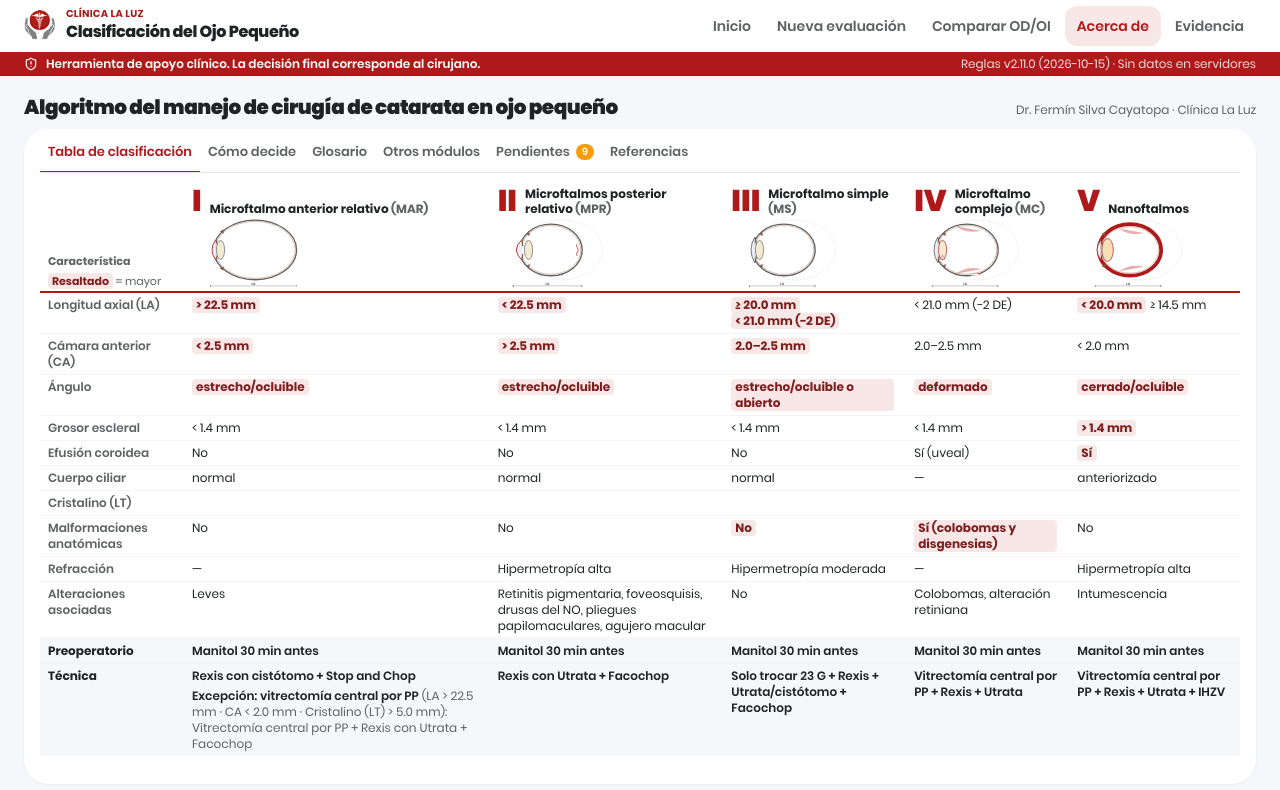
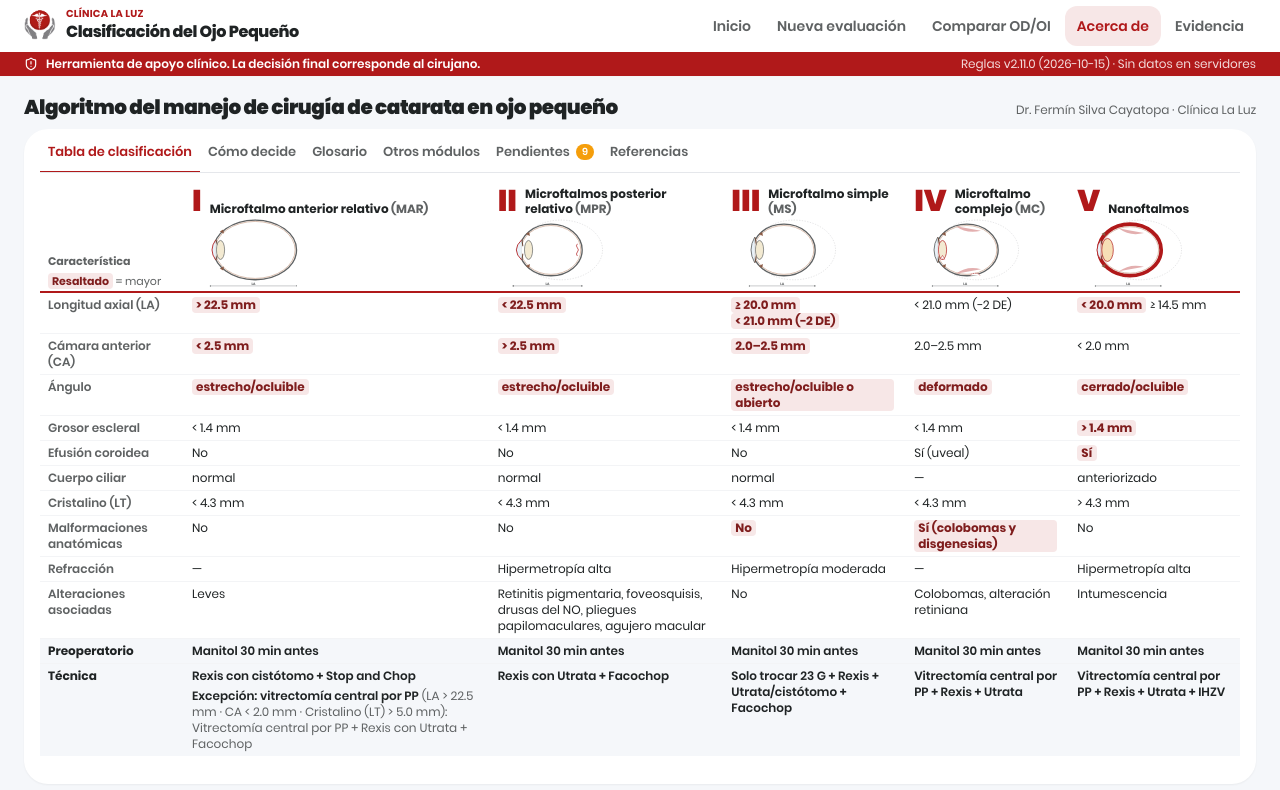
Before and after one commit to josueCayotopa/calculadora-ojo-peque-o, a React (Vite) app: page /acerca in a window 1280 px wide. Shown: the top 790 px of the page. Built offline with nearby package versions, Linux system fonts and the light colour scheme.

Commit message:
cambios en  la calculadora dee ojo

```diff
--- a/src/config/rules.json
+++ b/src/config/rules.json
@@ -11,7 +11,7 @@
       "sigla": "MAR",
       "nombre": "Microftalmo anterior relativo",
       "descripcion": "Longitud axial normal con segmento anterior pequeño. Alteraciones asociadas leves.",
-      "tabla": { "refraccion": "—", "alteracionesAsociadas": "Leves" },
+      "tabla": { "cristalino": "< 4.3 mm", "refraccion": "—", "alteracionesAsociadas": "Leves" },
       "criterios": [
         { "nivel": "mayor", "campo": "longitudAxial", "op": ">", "valor": 22.5 },
         { "nivel": "mayor", "campo": "acd", "op": "<", "valor": 2.5 },
@@ -41,7 +41,7 @@
       "sigla": "MPR",
       "nombre": "Microftalmos posterior relativo",
       "descripcion": "Segmento anterior de dimensiones normales con segmento posterior corto e hipermetropía alta.",
-      "tabla": { "refraccion": "Hipermetropía alta", "alteracionesAsociadas": "Retinitis pigmentaria, foveosquisis, drusas del NO, pliegues papilomaculares, agujero macular" },
+      "tabla": { "cristalino": "< 4.3 mm", "refraccion": "Hipermetropía alta", "alteracionesAsociadas": "Retinitis pigmentaria, foveosquisis, drusas del NO, pliegues papilomaculares, agujero macular" },
       "criterios": [
         { "nivel": "mayor", "campo": "acd", "op": ">", "valor": 2.5 },
         { "nivel": "mayor", "campo": "longitudAxial", "op": "<", "valor": 22.5 },
@@ -82,7 +82,7 @@
       "sigla": "MS",
       "nombre": "Microftalmo simple",
       "descripcion": "Ojo globalmente pequeño y estructuralmente proporcional, sin malformaciones.",
-      "tabla": { "refraccion": "Hipermetropía moderada", "alteracionesAsociadas": "No" },
+      "tabla": { "cristalino": "< 4.3 mm", "refraccion": "Hipermetropía moderada", "alteracionesAsociadas": "No" },
       "criterios": [
         { "nivel": "mayor", "campo": "longitudAxial", "op": ">=", "valor": 20.0 },
         { "nivel": "mayor", "campo": "longitudAxial", "op": "bajoDE", "nDE": 2, "opComparacion": "<", "valorRespaldo": 21.0 },
@@ -113,7 +113,7 @@
       "sigla": "MC",
       "nombre": "Microftalmo complejo",
       "descripcion": "Ojo pequeño con malformaciones anatómicas (colobomas, disgenesias).",
-      "tabla": { "refraccion": "—", "alteracionesAsociadas": "Colobomas, alteración retiniana" },
+      "tabla": { "cristalino": "< 4.3 mm", "refraccion": "—", "alteracionesAsociadas": "Colobomas, alteración retiniana" },
       "criterios": [
         { "nivel": "mayor", "campo": "malformaciones", "op": "es", "valor": true },
         { "campo": "longitudAxial", "op": "bajoDE", "nDE": 2, "opComparacion": "<", "valorRespaldo": 21.0 },
@@ -153,7 +153,7 @@
       "romano": "V",
       "nombre": "Nanoftalmos",
       "descripcion": "Ojo corto con segmentos anterior y posterior cortos, esclera engrosada y tendencia a efusión uveal.",
-      "tabla": { "refraccion": "Hipermetropía alta", "alteracionesAsociadas": "Intumescencia" },
+      "tabla": { "cristalino": "> 4.3 mm", "refraccion": "Hipermetropía alta", "alteracionesAsociadas": "Intumescencia" },
       "criterios": [
         { "nivel": "mayor", "campo": "longitudAxial", "op": "<", "valor": 20.0 },
         { "nivel": "mayor", "campo": "grosorEscleral", "op": ">", "valor": 1.4 },
--- a/src/engine/configSchema.ts
+++ b/src/engine/configSchema.ts
@@ -117,7 +117,7 @@ export const configSchema = z
             preoperatorio: z.array(z.string()),
             tecnica: z.array(z.string()),
             pendiente: z.string().optional(),
-            tabla: z.object({ refraccion: z.string(), alteracionesAsociadas: z.string() }).strict().optional(),
+            tabla: z.object({ cristalino: z.string(), refraccion: z.string(), alteracionesAsociadas: z.string() }).strict().optional(),
             esquema: esquemaSchema,
           })
           .strict()
--- a/src/engine/types.ts
+++ b/src/engine/types.ts
@@ -175,7 +175,7 @@ export interface TipoClinico {
   nombre: string;
   descripcion?: string;
   /** Texto descriptivo de la tabla para filas que no son criterios (no influye en la clasificación). */
-  tabla?: { refraccion: string; alteracionesAsociadas: string };
+  tabla?: { cristalino: string; refraccion: string; alteracionesAsociadas: string };
   criterios: Criterio[];
   preoperatorio: string[];
   tecnica: string[];
--- a/src/pages/AboutPage.tsx
+++ b/src/pages/AboutPage.tsx
@@ -23,7 +23,7 @@ const FILAS: FilaTabla[] = [
   { titulo: 'Grosor escleral', campos: ['grosorEscleral'] },
   { titulo: 'Efusión coroidea', campos: ['efusionCoroidea'] },
   { titulo: 'Cuerpo ciliar', campos: ['cuerpoCiliar'] },
-  { titulo: 'Cristalino (LT)', vacia: true },
+  { titulo: 'Cristalino (LT)', texto: 'cristalino' },
   { titulo: 'Malformaciones anatómicas', campos: ['malformaciones'] },
   { titulo: 'Refracción', texto: 'refraccion' },
   { titulo: 'Alteraciones asociadas', texto: 'alteracionesAsociadas' },
--- a/src/pages/HomePage.tsx
+++ b/src/pages/HomePage.tsx
@@ -36,7 +36,7 @@ export function HomePage() {
           <div className="space-y-3 p-6">
             <Badge>Clasificación con finalidad quirúrgica</Badge>
             <h1 className="text-3xl font-black leading-none tracking-tight text-ink xl:text-4xl">
-              Calculadora de Clasificación Clínica  del <span className="text-primary">Ojo Pequeño</span> Para elaborar plan quirurgico.
+              Calculadora de Clasificación Clínica  del <span className="text-primary">Ojo Pequeño</span> Para definir plan quirurgico.
             </h1>
             <p className="max-w-2xl text-sm text-slateGray">
               Algoritmo del manejo de cirugía de catarata en ojo pequeño del Dr. Fermín Silva Cayatopa (Clínica La Luz),
```
